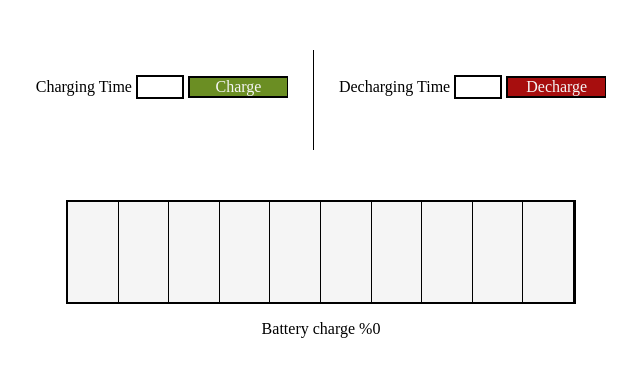
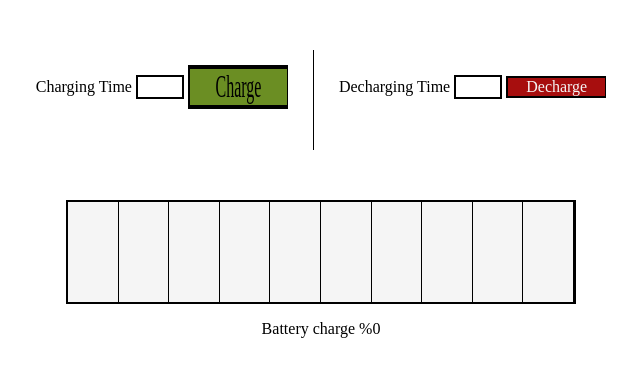
Before and after one commit to MuratTuz/BatteryApp, a plain HTML site: page index.html in a window 1280 px wide. Both pictures are taken after a click on the button "Charge". Shown: the whole page, without its empty margins (319-959 px from the left). Drawn offline with nearby package versions, Linux system fonts and the light colour scheme.

Commit message:
transition and transform are added

```diff
--- a/css/style.css
+++ b/css/style.css
@@ -44,6 +44,13 @@ button {
     background-color: #6b8e23;
     border-right: 1px solid black;
     flex: 1;
+    transform:scaleY(1);
+    transition: all .50s ease-in-out;
+    -webkit-transition: all .50s ease-in-out;
+}
+.button-charge:focus {
+    transform:scaleY(2);
+    color: black;
 }
 
 
@@ -51,8 +58,13 @@ button {
     background-color: #a70e0e;
     border-right: 1px solid black;
     flex: 1;
+    transform:scaleY(1);
     transition: all .50s ease-in-out;
     -webkit-transition: all .50s ease-in-out;
+}
+.button-decharge:focus {
+    transform:scaleY(2);
+    color: black;
 }
 
 
```
